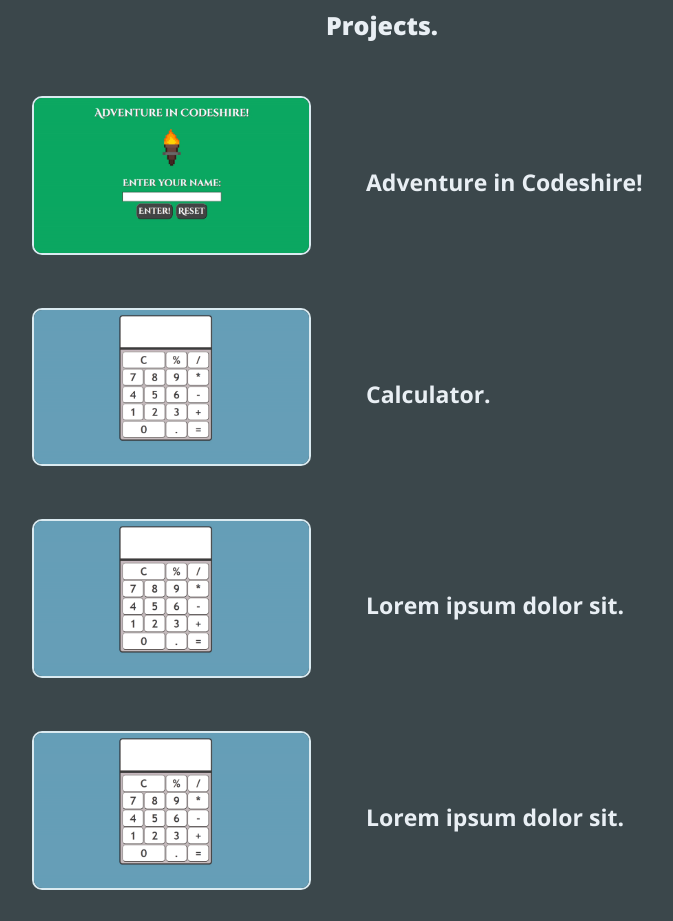
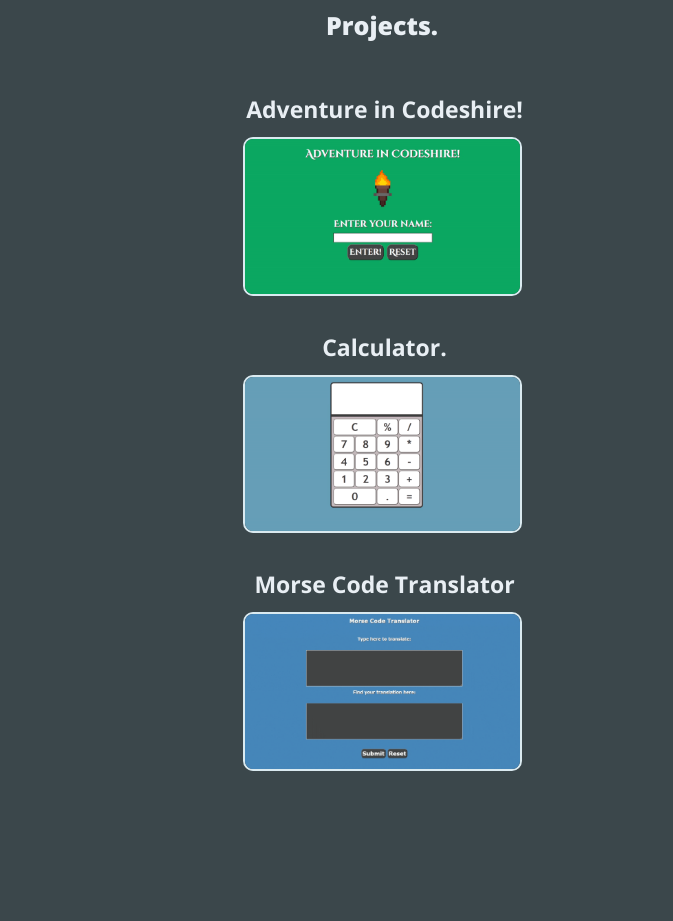
Before and after one commit to JonathanRadford/MyPortfolio, a plain HTML site: page index.html in a window 1280 px wide. Shown: the part 2737-3658 px from the top of the page, without its empty margins (258-931 px from the left). Drawn offline with nearby package versions, Linux system fonts and the light colour scheme.

Commit message:
added Morse Code

```diff
--- a/assets/sections/_Projects.scss
+++ b/assets/sections/_Projects.scss
@@ -29,20 +29,8 @@
   transform: scale(1.5);
 }
 
-.project-info{
-  display: none;
-}
-
-.project-hover:hover{
-  display: block;
-  margin-top: 5px;
-  border: 2px solid $primary-colors;
-  border-radius: 10px;
-  background-color: $secondary-colors;
-}
-
-.Project__Text:hover + .project-info {
-  display: block;
+.Project__Text{
+  padding: 20px 25px 20px 25px;
 }
 
   @media screen and (min-width: 768px) {
@@ -55,12 +43,10 @@
       height: 125px;
     }
     .Project__Text{
-      padding: 20px 25px 0 25px;
+      padding: 20px 25px 20px 25px;
     }
     .projects{
       display: flex;
-      flex-direction: row;
-      padding: 25px;
       width: 450px;
     }
     #game-gif{
@@ -72,6 +58,10 @@
       width: 275px;
       height: auto;
     }
+    #Morse-code-gif{
+      width: 275px;
+      height: auto;
+    }
 }
 
 @media screen and (min-width: 1024px) {
@@ -80,15 +70,13 @@
   height: 115px;
 }
 .Project__Text{
-  padding: 10px 0px 0 5px;
+  padding: 10px 0px 10px 5px;
 }
 .Project__Images{
   margin-left: 50px;
 }
 .projects{
   display: flex;
-  flex-direction: row;
-  padding: 25px;
   width: 700px;
 }
 
--- a/index.html
+++ b/index.html
@@ -70,21 +70,16 @@
     <section id="Projects">
       <h2>Projects.</h2><br>
       <span id="Project__Information">
-        <span class="projects"><a href="https://jonathanradford.github.io/Game/"><img id="game-gif" class="gif-images"
-              src="./images/Game.gif">
-          </a>
-          <div class="project-hover"><p id="Project-Text1" class="Project__Text">Adventure in Codeshire!</p>
-          <div class="project-info"><p>Choose your own adventure in Adventure in Codeshire!</p></div></div>
+        <span class="projects">
+          <p id="Project-Text1" class="Project__Text">Adventure in Codeshire!</p><a
+            href="https://jonathanradford.github.io/Game/"><img id="game-gif" class="gif-images"
+              src="./images/Game.gif"></a>
         </span>
-        <span class="projects"><a href="https://jonathanradford.github.io/Calculator/"><img id="calculator-gif"
+        <span class="projects"><p id="Project-Text2" class="Project__Text">Calculator.</p><a href="https://jonathanradford.github.io/Calculator/"><img id="calculator-gif"
               class="gif-images" src="./images/Calculator.gif"></a>
-          <p id="Project-Text2" class="Project__Text">Calculator.</p>
+
         </span>
-        <span class="projects"><a href=""> <img id="calculator-gif" class="gif-images" src="./images/Calculator.gif"></a>
-          <p id="Project-Text3" class="Project__Text">Lorem ipsum dolor sit.</p>
-        </span>
-        <span class="projects"><a href=""><img id="calculator-gif" class="gif-images" src="./images/Calculator.gif"></a>
-          <p id="Project-Text4" class="Project__Text">Lorem ipsum dolor sit.</p>
+        <span class="projects"><p id="Project-Text3" class="Project__Text">Morse Code Translator</p><a href="https://jonathanradford.github.io/morse-code/"></a><img id="Morse-code-gif" class="gif-images" src="./images/Morse-code.gif"></a>
         </span>
       </span>
     </section>
--- a/index.js
+++ b/index.js
@@ -70,3 +70,6 @@ function renderMessages() {
 }
 
 renderMessages();*/
+
+
+//My name is Jonathan and I chose to join the _nology course because from the outset they seemed the perfect fit for myself and my future. I have been fortunate enough to be able to perform professionally as a singer for over 5 years, whereby I was able to tour Europe multiple times, giving me life experiences I'll always treasure. However, it was touring that made me realise that I was spending far too much time away from my wife and family and I wanted to take the next step in my life, which for me was to move into a passion of mine and that was technology and coding. As an avid gamer I run a Podcast dedicated to the Video Games industry, and this combined with the creative and technical aspects of coding genuinely resonate with me, and combine my love of the technology with creativity. As someone with ADHD and Autism, it also an open space to people who aren't neurotypical, which I greatly appreciate. I realise that there are many things I need to learn, but I love learning, and this is a path I'm planning on taking for a very long time.
```
Also changed, not shown: images/Morse-code.gif (added), styles.css.
